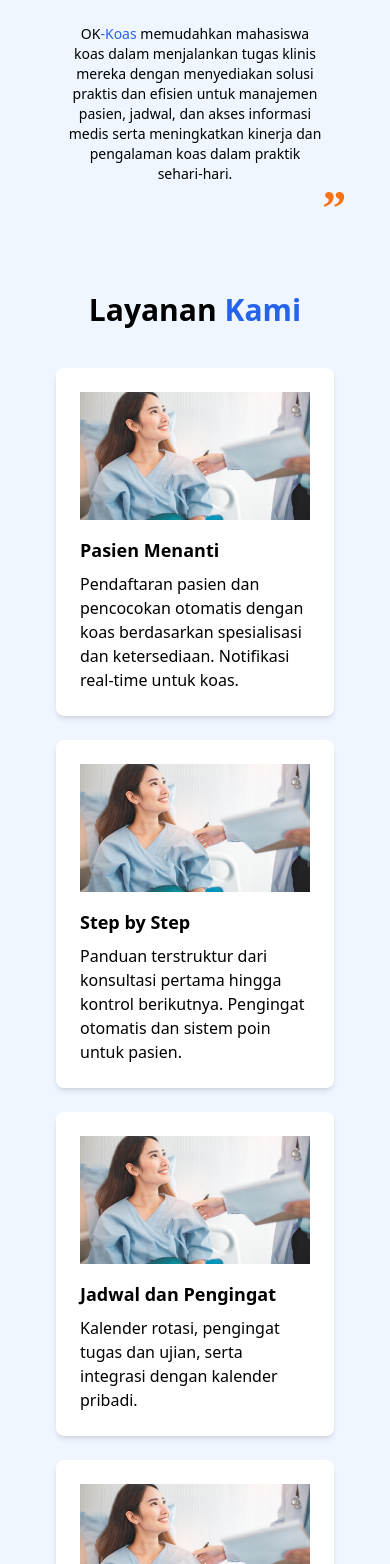
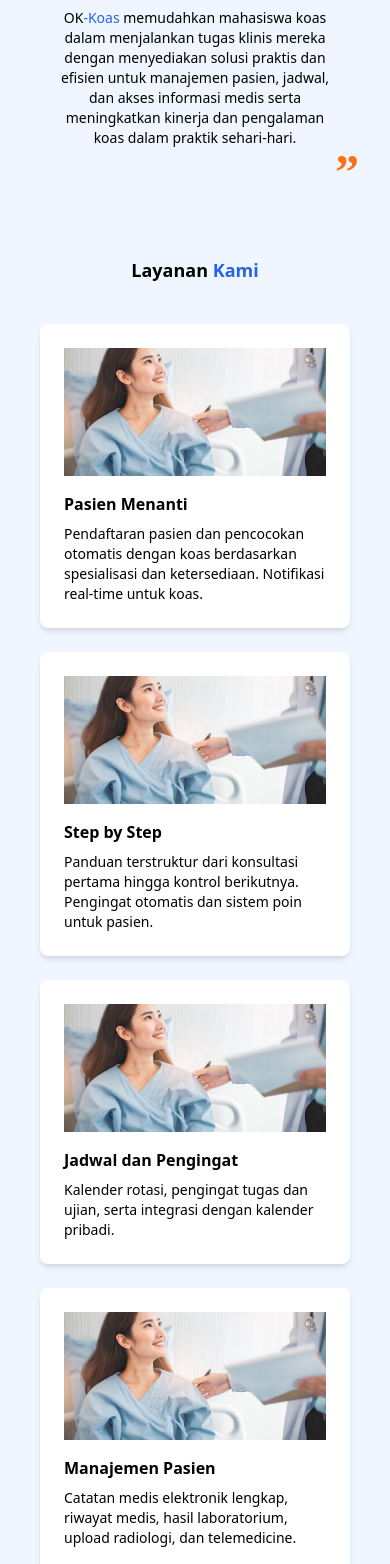
Before and after one commit to ok-koas/client, a React (Vite) app: page / in a window 390 px wide. Shown: the part 436-2000 px from the top of the page. Built offline with nearby package versions, Linux system fonts and the light colour scheme.

Commit message:
fixed readability

```diff
--- a/src/App.jsx
+++ b/src/App.jsx
@@ -19,7 +19,7 @@ const router = createBrowserRouter([
     element: (
       <div>
         <Navbar />
-        <main className="px-4 md:px-8 lg:px-16">
+        <main className="mt-5 md:px-8 lg:px-16">
           <HeroSection />
           <AlasanSection />
           <Produk />
--- a/src/components/DoubleRegisterButton.jsx
+++ b/src/components/DoubleRegisterButton.jsx
@@ -4,10 +4,10 @@ const DoubleRegisterButton = () => {
   return (
     <div className="mt-6 md:flex md:justify-start">
       <button className="bg-red-500 mb-3 md:mb-0 text-white text-sm py-2 px-4 rounded-full md:rounded-none md:rounded-l-full">
-        Daftar Sebagai Dokter
+        Daftar Sebagai Pasien
       </button>
       <button className="bg-gray-200 text-black text-sm py-2 px-4 rounded-full md:rounded-none md:rounded-r-full">
-        Daftar Sebagai Pasien
+        Daftar Sebagai Dokter
       </button>
     </div>
   );
--- a/src/components/Footer.jsx
+++ b/src/components/Footer.jsx
@@ -8,10 +8,10 @@ const Footer = () => {
     <div className="bg-[#BFDFFE] w-full py-8 px-4 ">
       <div className="max-w-7xl mx-auto flex flex-col md:flex-row justify-center items-start space-y-4 md:space-y-0 md:space-x-8">
         <div className="bg-white rounded-lg p-4 shadow-md border border-gray-300 w-full md:w-1/3">
-          <div className="text-2xl font-bold text-blue-500 ">
+          <div className="text-xl md:text-2xl font-bold text-blue-500 ">
             <span className="text-black">OK-</span>Koas
           </div>
-          <p className="text-gray-600 mt-2 text-left">
+          <p className="text-sm md:text-base text-gray-600 mt-2 text-left">
             Universitas Yarsi
             <br />
             Menara YARSI, Jl. Let. Jend. Suprapto Kav. 13,
@@ -21,7 +21,7 @@ const Footer = () => {
         </div>
         <div className="bg-white rounded-lg p-4 shadow-md border border-gray-300 w-full md:w-1/3">
           <div className="text-lg font-bold text-black-500 ">Kontak</div>
-          <p className="text-gray-600 mt-2 text-left">
+          <p className="text-sm md:text-base text-gray-600 mt-2 text-left">
             Telephone: +62(21)4206675
             <br />
             Fax: +62(21)4243177
--- a/src/components/Hooker2.jsx
+++ b/src/components/Hooker2.jsx
@@ -6,11 +6,11 @@ const Hookers2 = () => {
     <>
       <div className="flex align-middle justify-center mb-8">
         <div className="bg-white w-10/12 p-8 shadow-xl rounded-xl md:block md:columns-2xs lg:columns-2 content-center">
-          <h2 className="text-2xl font-bold text-black mb-4">
+          <h2 className="text-lg md:text-2xl font-bold text-black mb-4">
             Bergabunglah dengan OK-
             <span className="text-blue-500">Koas</span> Sekarang!
           </h2>
-          <p className="mb-8">
+          <p className="mb-8 text-sm md:text-base">
             Tingkatkan Kinerja dan Pengalaman Klinis Anda dengan Fitur-Fitur
             Inovatif Kami!
           </p>
--- a/src/components/Produk.jsx
+++ b/src/components/Produk.jsx
@@ -1,55 +1,111 @@
-import React from 'react';
+import React from "react";
 
 const Produk = () => {
   return (
     <div className="bg-blue-50 min-h-screen flex flex-col items-center p-10">
-      <h1 className="text-3xl font-bold text-center mb-10">Layanan <span className="text-blue-600">Kami</span></h1>
+      <h1 className="text-lg md:text-3xl font-bold text-center mb-10">
+        Layanan <span className="text-blue-600">Kami</span>
+      </h1>
       <div className="grid grid-cols-1 sm:grid-cols-2 lg:grid-cols-3 gap-6">
         <div className="bg-white p-6 rounded-lg shadow-md">
           <div className="bg-gray-200 h-32 flex items-center justify-center mb-4">
-            <img src="src/assets/1.jpg" alt="Pasien Menanti" className="object-cover h-full w-full" />
+            <img
+              src="src/assets/1.jpg"
+              alt="Pasien Menanti"
+              className="object-cover h-full w-full"
+            />
           </div>
-          <h2 className="text-lg font-semibold mb-2">Pasien Menanti</h2>
-          <p>Pendaftaran pasien dan pencocokan otomatis dengan koas berdasarkan spesialisasi dan ketersediaan. Notifikasi real-time untuk koas.</p>
+          <h2 className="text-md md:text-lg font-semibold mb-2">
+            Pasien Menanti
+          </h2>
+          <p className="text-sm md:text-base">
+            Pendaftaran pasien dan pencocokan otomatis dengan koas berdasarkan
+            spesialisasi dan ketersediaan. Notifikasi real-time untuk koas.
+          </p>
         </div>
         <div className="bg-white p-6 rounded-lg shadow-md">
           <div className="bg-gray-200 h-32 flex items-center justify-center mb-4">
-            <img src="src/assets/1.jpg" alt="Step by Step" className="object-cover h-full w-full" />
+            <img
+              src="src/assets/1.jpg"
+              alt="Step by Step"
+              className="object-cover h-full w-full"
+            />
           </div>
-          <h2 className="text-lg font-semibold mb-2">Step by Step</h2>
-          <p>Panduan terstruktur dari konsultasi pertama hingga kontrol berikutnya. Pengingat otomatis dan sistem poin untuk pasien.</p>
+          <h2 className="text-md md:text-lg font-semibold mb-2">
+            Step by Step
+          </h2>
+          <p className="text-sm md:text-base">
+            Panduan terstruktur dari konsultasi pertama hingga kontrol
+            berikutnya. Pengingat otomatis dan sistem poin untuk pasien.
+          </p>
         </div>
         <div className="bg-white p-6 rounded-lg shadow-md">
           <div className="bg-gray-200 h-32 flex items-center justify-center mb-4">
-            <img src="src/assets/1.jpg" alt="Jadwal dan Pengingat" className="object-cover h-full w-full" />
+            <img
+              src="src/assets/1.jpg"
+              alt="Jadwal dan Pengingat"
+              className="object-cover h-full w-full"
+            />
           </div>
-          <h2 className="text-lg font-semibold mb-2">Jadwal dan Pengingat</h2>
-          <p>Kalender rotasi, pengingat tugas dan ujian, serta integrasi dengan kalender pribadi.</p>
+          <h2 className="text-md md:text-lg font-semibold mb-2">
+            Jadwal dan Pengingat
+          </h2>
+          <p className="text-sm md:text-base">
+            Kalender rotasi, pengingat tugas dan ujian, serta integrasi dengan
+            kalender pribadi.
+          </p>
         </div>
         <div className="bg-white p-6 rounded-lg shadow-md">
           <div className="bg-gray-200 h-32 flex items-center justify-center mb-4">
-            <img src="src/assets/1.jpg" alt="Manajemen Pasien" className="object-cover h-full w-full" />
+            <img
+              src="src/assets/1.jpg"
+              alt="Manajemen Pasien"
+              className="object-cover h-full w-full"
+            />
           </div>
-          <h2 className="text-lg font-semibold mb-2">Manajemen Pasien</h2>
-          <p>Catatan medis elektronik lengkap, riwayat medis, hasil laboratorium, upload radiologi, dan telemedicine.</p>
+          <h2 className="text-md md:text-lg font-semibold mb-2">
+            Manajemen Pasien
+          </h2>
+          <p className="text-sm md:text-base">
+            Catatan medis elektronik lengkap, riwayat medis, hasil laboratorium,
+            upload radiologi, dan telemedicine.
+          </p>
         </div>
         <div className="bg-white p-6 rounded-lg shadow-md">
           <div className="bg-gray-200 h-32 flex items-center justify-center mb-4">
-            <img src="src/assets/1.jpg" alt="Pustaka Medis" className="object-cover h-full w-full" />
+            <img
+              src="src/assets/1.jpg"
+              alt="Pustaka Medis"
+              className="object-cover h-full w-full"
+            />
           </div>
-          <h2 className="text-lg font-semibold mb-2">Pustaka Medis</h2>
-          <p>Akses cepat ke referensi medis, panduan klinis, jurnal, kasus-kasus umum, serta kuis dan soal latihan.</p>
+          <h2 className="text-md md:text-lg font-semibold mb-2">
+            Pustaka Medis
+          </h2>
+          <p className="text-sm md:text-base">
+            Akses cepat ke referensi medis, panduan klinis, jurnal, kasus-kasus
+            umum, serta kuis dan soal latihan.
+          </p>
         </div>
         <div className="bg-white p-6 rounded-lg shadow-md">
           <div className="bg-gray-200 h-32 flex items-center justify-center mb-4">
-            <img src="src/assets/1.jpg" alt="Interaksi dan Kolaborasi" className="object-cover h-full w-full" />
+            <img
+              src="src/assets/1.jpg"
+              alt="Interaksi dan Kolaborasi"
+              className="object-cover h-full w-full"
+            />
           </div>
-          <h2 className="text-lg font-semibold mb-2">Interaksi dan Kolaborasi</h2>
-          <p>Forum diskusi dan chat, konsultasi dengan senior atau dosen, serta evaluasi diri dan feedback dari supervisor.</p>
+          <h2 className="text-md md:text-lg font-semibold mb-2">
+            Interaksi dan Kolaborasi
+          </h2>
+          <p className="text-sm md:text-base">
+            Forum diskusi dan chat, konsultasi dengan senior atau dosen, serta
+            evaluasi diri dan feedback dari supervisor.
+          </p>
         </div>
       </div>
     </div>
   );
-}
+};
 
 export default Produk;
```
